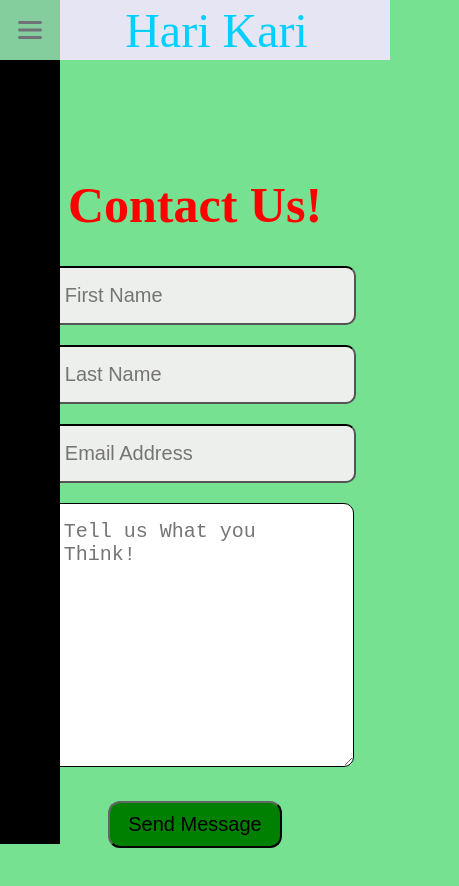
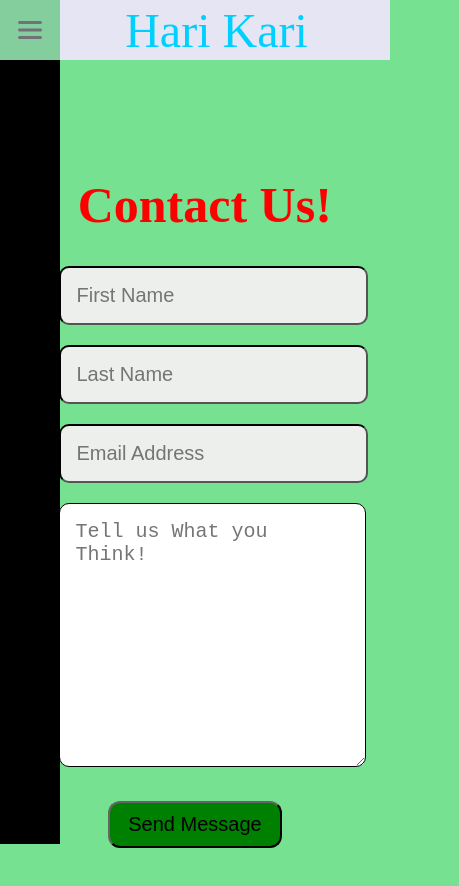
Before and after one commit to AshkieCharles/cpnt260-final-project, a plain HTML site: page Contact.html in a window 390 px wide. Shown: the whole page, 459 px wide, since content can reach past the window. Drawn offline with Linux system fonts and the light colour scheme; grey boxes are pictures that could not be loaded.

Commit message:
added media queries for contact forms

```diff
--- a/styles/contact.css
+++ b/styles/contact.css
@@ -8,12 +8,13 @@ h1 {
   text-align: center;
   font-size: 50px;
   padding-bottom: 2rem;
+  margin-left: 5%;
 }
 
 input {
   background-color: rgb(237, 239, 236);
   width:70%;
-  margin-left: 12%;
+  margin-left: 15%;
   font-size: 20px;
   padding: 16px 16px;
   border-radius: 10px;
@@ -24,7 +25,7 @@ input {
 textarea {
   background-color: white;
   width: 70%;
-  margin-left: 12%;
+  margin-left: 15%;
   font-size: 20px;
   padding: 16px 16px;
   border-radius: 10px;
@@ -74,5 +75,6 @@ iframe {
   iframe {
     width: 400px;
     height: 400px;
+    margin-left: 15%;
   }
 }
```
